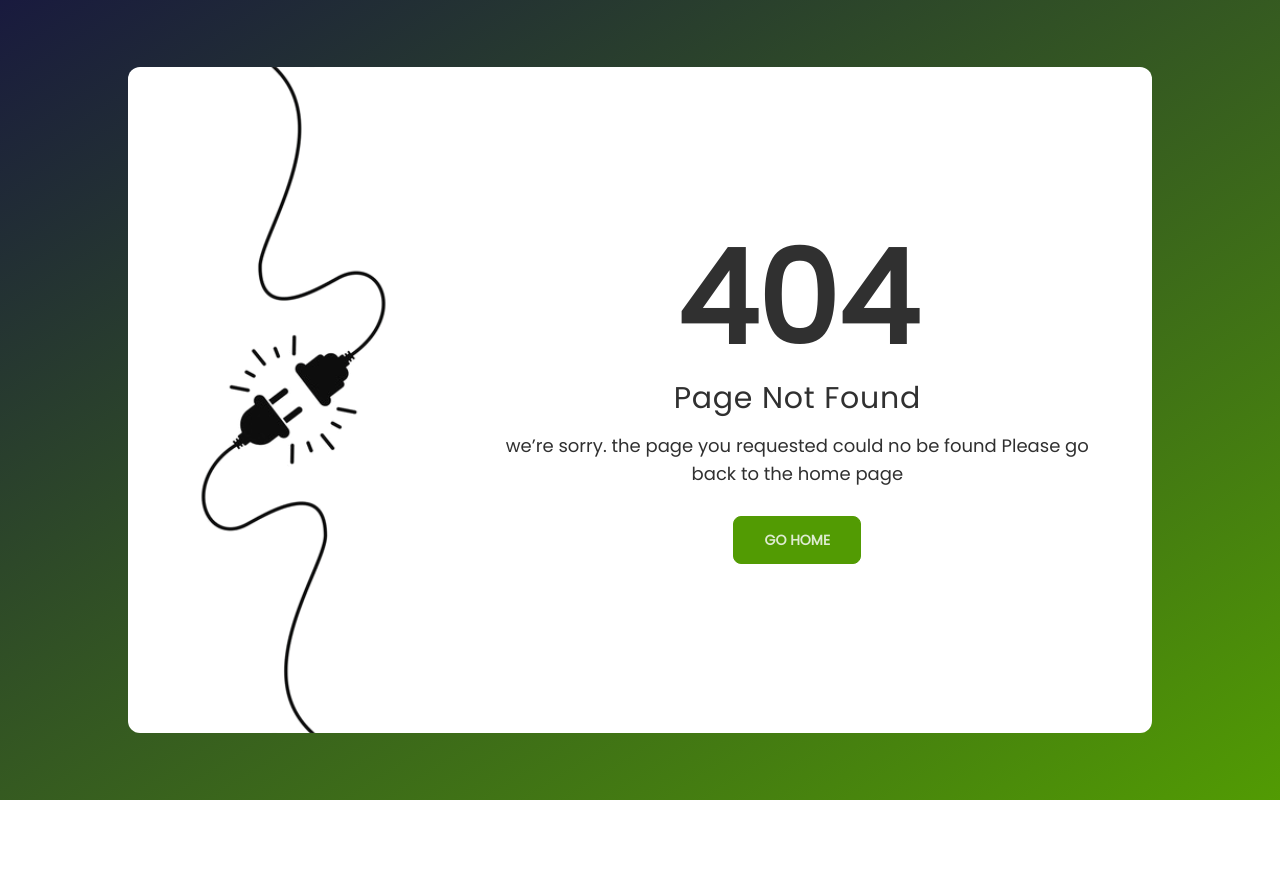
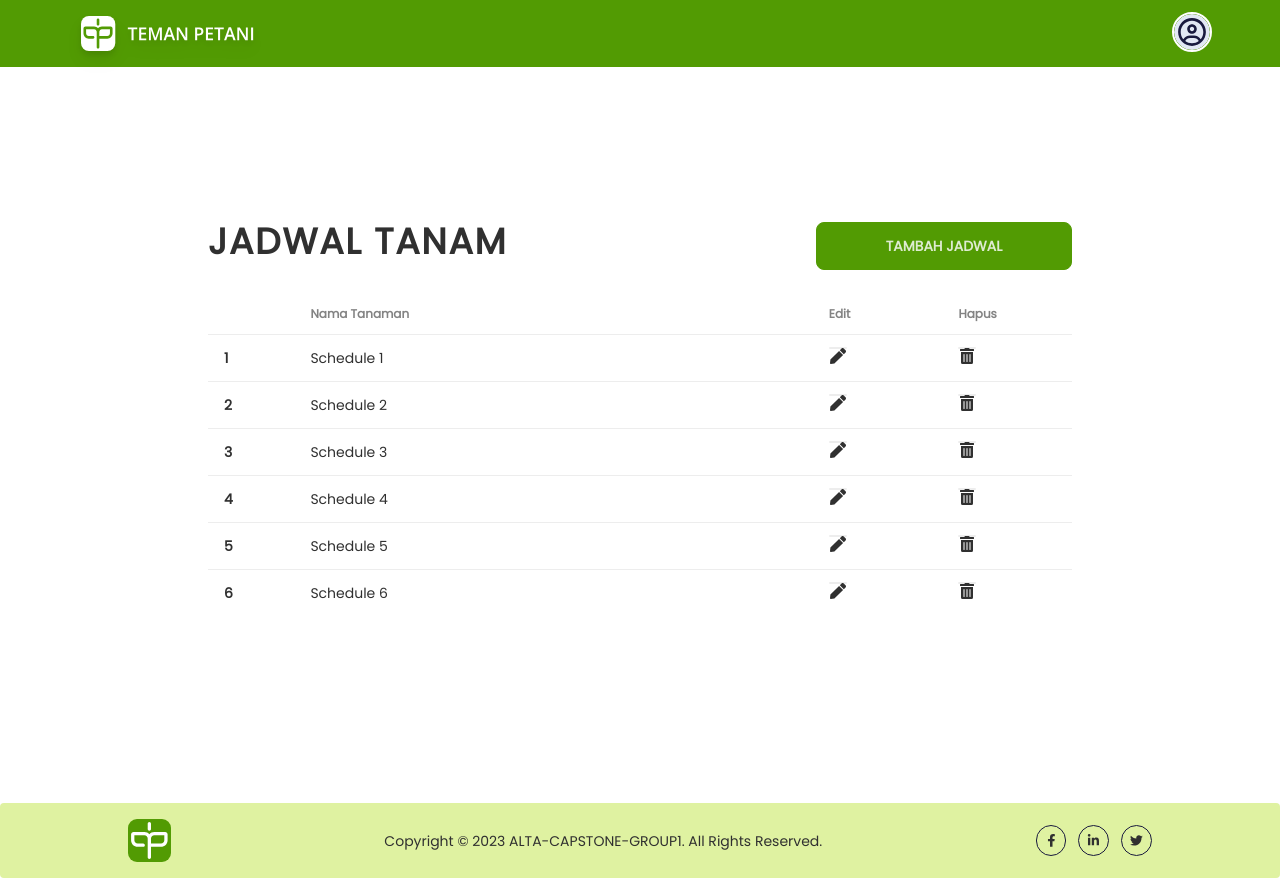
Before and after one commit to TemanPetani/TemanPetani-WEB, a React (Vite) app: page /JadwalTanam in a window 1280 px wide. Before the commit this address had no page. Before the commit the page ends 800 px from the top, so only its background shows below. Built offline with nearby package versions, Linux system fonts and the light colour scheme.

Commit message:
style: slicing jadwal tanam

```diff
--- /dev/null
+++ b/src/json/dummyJadwal.json
@@ -0,0 +1,28 @@
+{
+  "schedules": [
+    {
+      "scheduleName": "Schedule 1",
+      "scheduleId": 1
+    },
+    {
+      "scheduleName": "Schedule 2",
+      "scheduleId": 2
+    },
+    {
+      "scheduleName": "Schedule 3",
+      "scheduleId": 3
+    },
+    {
+      "scheduleName": "Schedule 4",
+      "scheduleId": 4
+    },
+    {
+      "scheduleName": "Schedule 5",
+      "scheduleId": 5
+    },
+    {
+      "scheduleName": "Schedule 6",
+      "scheduleId": 6
+    }
+  ]
+}
--- /dev/null
+++ b/src/pages/JadwalTanam.tsx
@@ -0,0 +1,152 @@
+import Layout from '../components/Layout';
+import { Suspense, lazy, useState } from 'react';
+import { schedules as dummyData } from '../json/dummyJadwal.json';
+import { useCookies } from 'react-cookie';
+import { Link, useNavigate } from 'react-router-dom';
+import imgBwh from '../assets/hero_unsplash_3.png';
+import { FaArrowRight, FaPen, FaRegEdit, FaTrashAlt } from 'react-icons/fa';
+import { useFormik } from 'formik';
+import * as Yup from 'yup';
+import { Modals } from '../components/Modals';
+import { Input, InputFile, TextArea } from '../components/Input';
+
+const CardHome = lazy(() => import('../components/CardHome'));
+
+const schemaAddPlant = Yup.object().shape({
+  name: Yup.string().required('Required'),
+});
+
+function JadwalTanam() {
+  const [cookie] = useCookies(['role']);
+  const ckRole = cookie.role;
+  const navigate = useNavigate();
+  const [preview, setPreview] = useState<string | null>(null);
+
+  const formikAddPlant = useFormik({
+    initialValues: {
+      name: '',
+    },
+    validationSchema: schemaAddPlant,
+    onSubmit: async (values) => {
+      console.log(values);
+    },
+  });
+
+  const formDataToPost = async (datad?: any) => {
+    const formData = new FormData();
+    formData.append('productId', datad.productId);
+    formData.append('description', datad.description);
+    formData.append('address', datad.address);
+    formData.append('price', datad.price);
+    formData.append('homestay_picture', datad.homestay_picture);
+    await console.log(formData);
+  };
+
+  return (
+    <Layout chose="layout">
+      <Modals id="modal-add-plant">
+        <form
+          onSubmit={formikAddPlant.handleSubmit}
+          className="flex flex-col gap-3 items-center"
+        >
+          <p className="text-primary font-medium tracking-wide text-2xl mb-3">
+            Tambah Produk
+          </p>
+          <div className="w-full flex md:flex-row flex-col  justify-center items-cente gap-3">
+            <div className="flex flex-col w-full">
+              <p className=" self-start">Nama Tanaman:</p>{' '}
+              <Input
+                id="name"
+                name="name"
+                label="Nama Tanaman"
+                type="text"
+                value={formikAddPlant.values.name}
+                onChange={formikAddPlant.handleChange}
+                onBlur={formikAddPlant.handleBlur}
+                error={formikAddPlant.errors.name}
+                touch={formikAddPlant.touched.name}
+              />
+            </div>
+          </div>
+
+          <div className="w-full flex justify-end gap-3">
+            <div className="modal-action mt-0 ">
+              <label
+                htmlFor="modal-add-plant"
+                className="btn btn-ghost"
+              >
+                Kembali
+              </label>
+              <button
+                id="btn-submit-plant"
+                type="submit"
+                className="btn btn-primary w-32 text-white"
+              >
+                Simpan
+              </button>
+            </div>
+          </div>
+        </form>
+      </Modals>
+      <Layout
+        chose="section"
+        addClass="w-full min-h-screen -mt-[67px] xl:-mt-[64px]  px-16 py-8 md:py-16 flex  items-center "
+      >
+        <div className="w-full h-max flex flex-col justify-center items-center pt-8">
+          <div className="flex w-3/4 justify-between">
+            <p className="text-2xl uppercase lg:text-4xl font-semibold tracking-wider mb-8 self-start">
+              Jadwal Tanam
+            </p>
+            <label
+              htmlFor="modal-add-plant"
+              className="btn btn-primary btn-wide"
+            >
+              Tambah Jadwal
+            </label>
+          </div>
+          <div className="w-3/4 h-full">
+            <div className="overflow-x-auto w-full">
+              <table className="table bg-base-100">
+                <thead>
+                  <tr>
+                    <th className="w-[10%]"></th>
+                    <th className="w-[60%]">Nama Tanaman</th>
+                    <th className="w-[15%]">Edit</th>
+                    <th className="w-[15%]">Hapus</th>
+                  </tr>
+                </thead>
+                <tbody>
+                  {dummyData.map((prop, idx) => {
+                    return (
+                      <tr key={idx}>
+                        <th>{idx + 1}</th>
+                        <td>{prop.scheduleName}</td>
+                        <td>
+                          <button
+                            onClick={() =>
+                              navigate(`/jadwaltanam/${prop.scheduleId}`)
+                            }
+                            className="btn p-0 min-h-0 h-0 p text-base"
+                          >
+                            <FaPen />
+                          </button>
+                        </td>
+                        <td>
+                          <button className="btn p-0 min-h-0 h-0 p text-base">
+                            <FaTrashAlt />
+                          </button>
+                        </td>
+                      </tr>
+                    );
+                  })}
+                </tbody>
+              </table>
+            </div>
+          </div>
+        </div>
+      </Layout>
+    </Layout>
+  );
+}
+
+export default JadwalTanam;
--- a/src/pages/MyProduct.tsx
+++ b/src/pages/MyProduct.tsx
@@ -180,7 +180,7 @@ function MyProduct() {
       >
         <div className="w-full h-max flex flex-col justify-center items-center pt-8">
           <div className="flex w-full justify-between">
-            <p className="text-4xl uppercase lg:text-6xl font-semibold tracking-wider mb-8 self-start">
+            <p className="text-2xl uppercase lg:text-4xl font-semibold tracking-wider mb-8 self-start">
               Produk Saya
             </p>
             <label
--- a/src/routes/index.tsx
+++ b/src/routes/index.tsx
@@ -17,6 +17,7 @@ import DaftarTransaksi from '../pages/DaftarTransaksi';
 import Tanam from '../pages/Tanam';
 import LogsTanaman from '../pages/LogsTanaman';
 import DetailLogTanaman from '../pages/DetailLogsTanam';
+import JadwalTanam from '../pages/JadwalTanam';
 
 const Router = () => {
   return (
@@ -83,6 +84,10 @@ const Router = () => {
           path="/tanaman_saya/:logs"
           element={<DetailLogTanaman />}
         />
+        <Route
+          path="/JadwalTanam"
+          element={<JadwalTanam />}
+        />
 
         <Route
           path="*"
```
